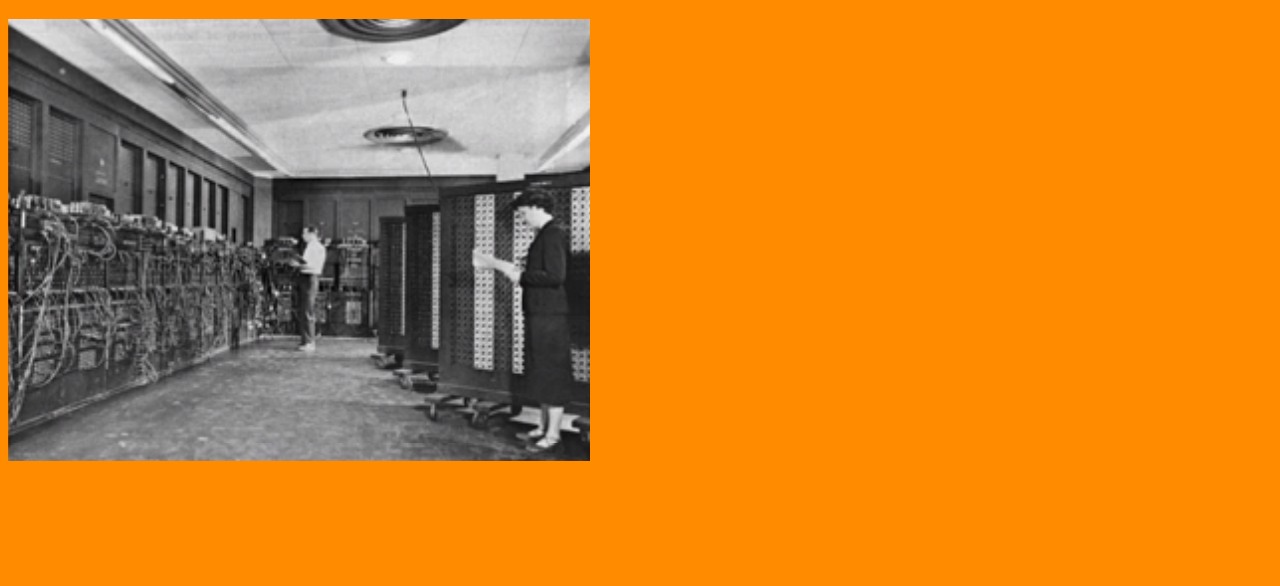
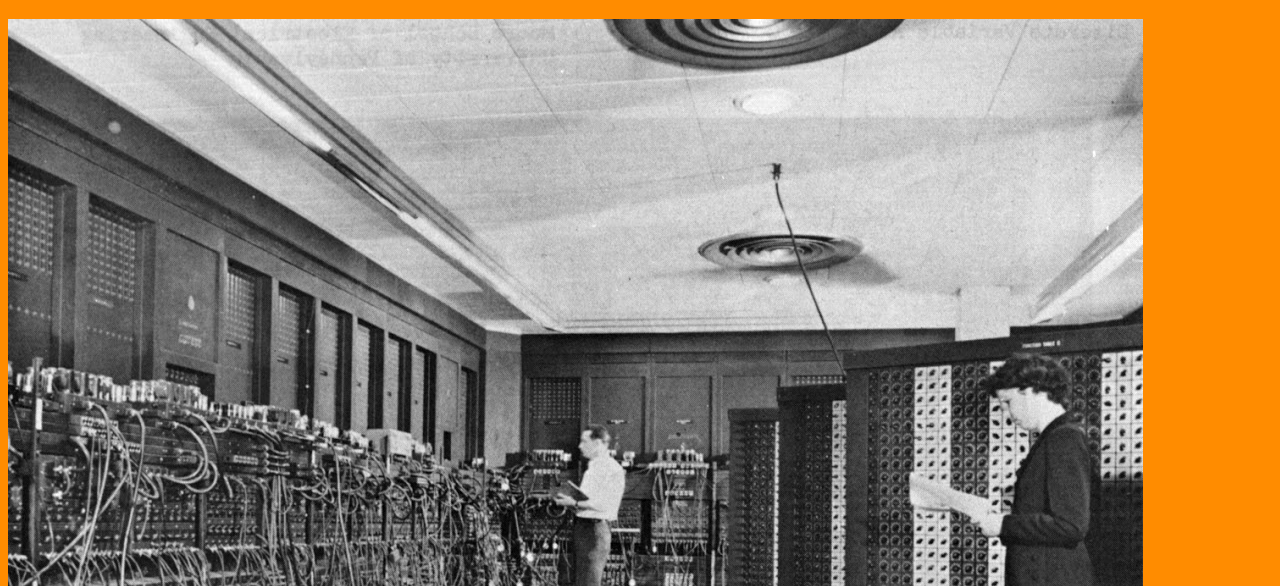
Before and after one commit to neko-29051970/DUM-E, a plain HTML site: page homework.html in a window 1280 px wide. Shown: the part 214-800 px from the top of the page. Drawn offline with Linux system fonts and the light colour scheme.

Commit message:
file
changes

```diff
--- a/homework.html
+++ b/homework.html
@@ -38,8 +38,7 @@
 
        <h5> Electronic Numerical Intergrator And Computer <span>ENIAC</span> (Electronic Numeric Integrator And Computer) was the first electronic general-purpose computer. it was Turing-complete, digital and could solve <div> "a large class of numerical problems"</div> through reprogramming.</h5>
 
-
-     <img src="home work photo.PNG" alt="home work photo"/>
+     <img src="Eniac (2).jpg" alt="Eniac"/>
 
 
     </body>
```
Also changed, not shown: Eniac (2).jpg (added), home work photo.PNG (deleted).
